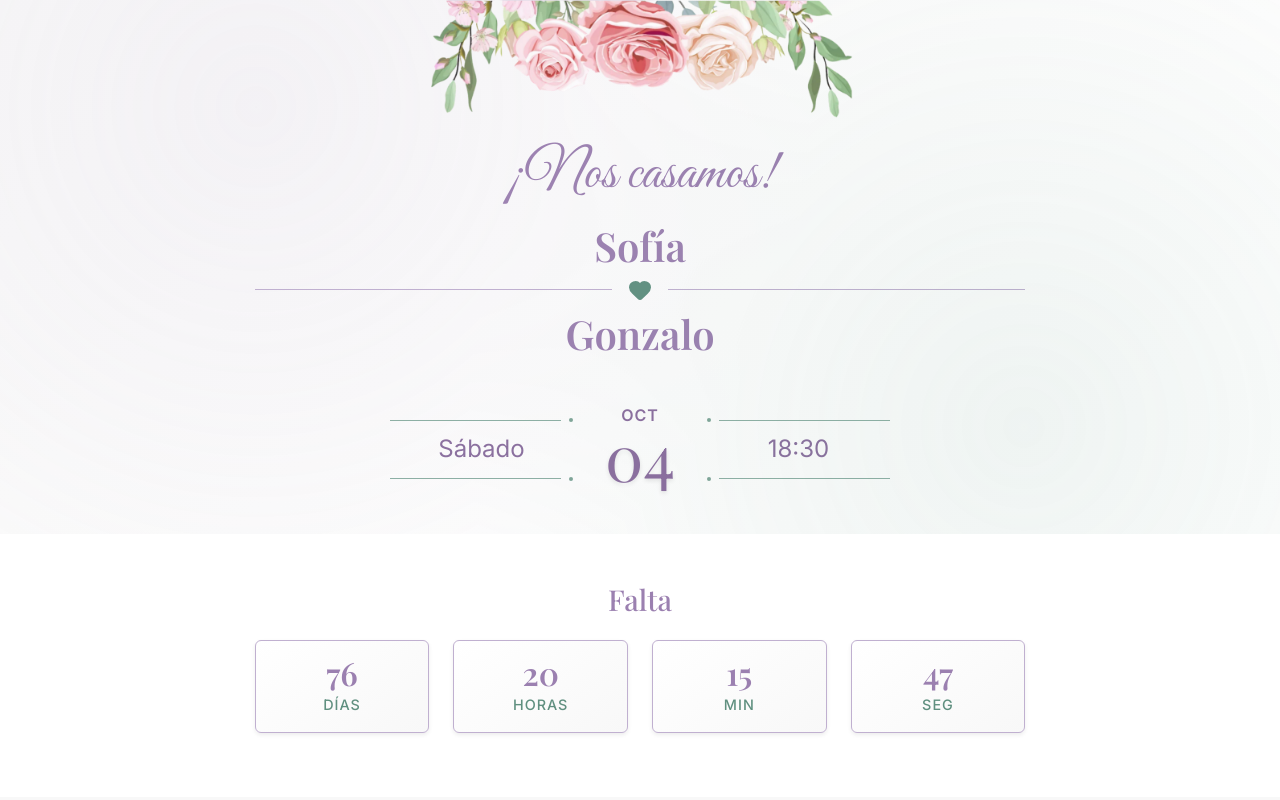
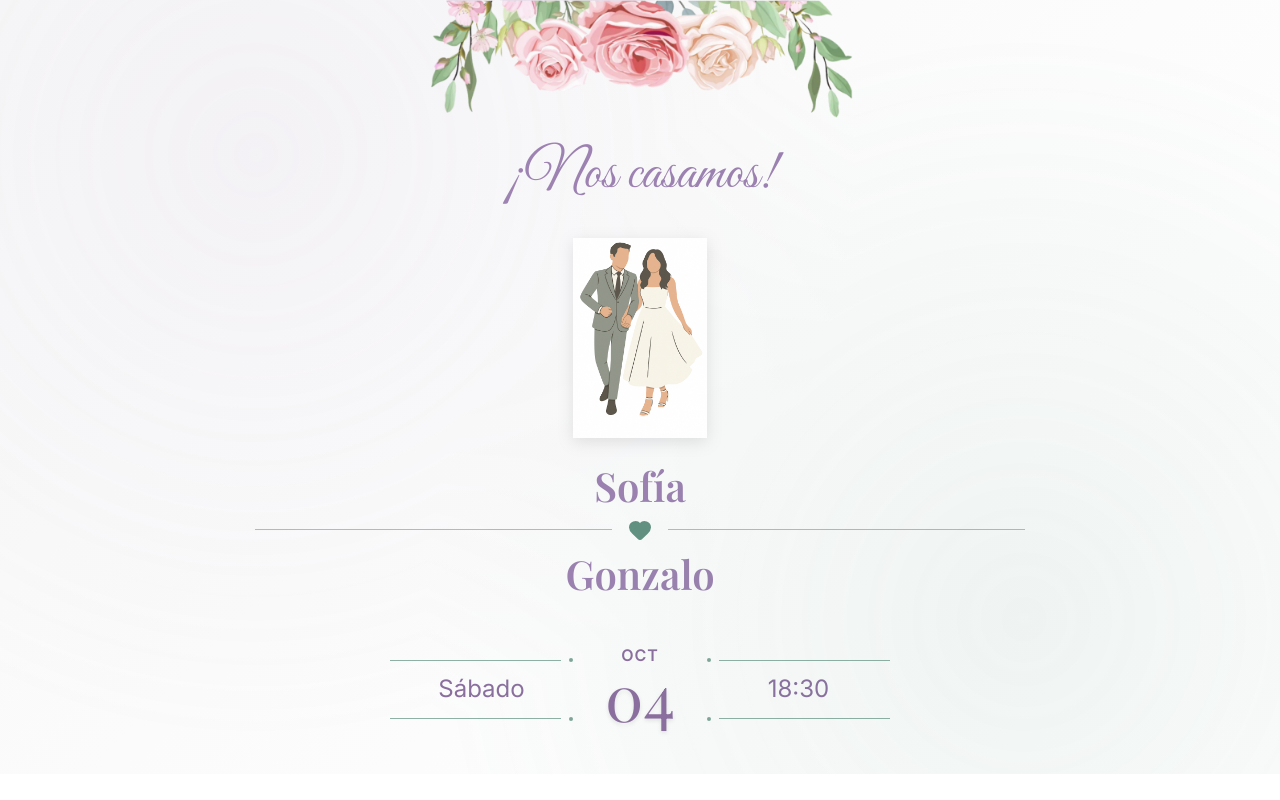
Before and after one commit to gleraromero/casamiento-sg, a React (Vite) app: page / in a window 1280 px wide. Shown: the top 800 px of the page. Built offline with nearby package versions, Linux system fonts and the light colour scheme; a web font is replaced by a local one.

Commit message:
feat: agregar imagen de los novios entre título y nombres

```diff
--- a/src/components/Header.tsx
+++ b/src/components/Header.tsx
@@ -21,6 +21,15 @@ const Header: React.FC = () => {
             <h1 className="font-script text-purple mb-3" style={{ fontSize: '3.5rem' }}>
               ¡Nos casamos!
             </h1>
+
+            {/* Imagen de los novios */}
+            <div className="novios-image-container mb-4">
+              <img
+                src="/novios.png"
+                alt="Sofía y Gonzalo"
+                className="novios-image"
+              />
+            </div>
 
             {/* Nombres */}
             <div className="names-section mb-4">
--- a/src/styles/components.css
+++ b/src/styles/components.css
@@ -41,6 +41,22 @@
   height: auto;
   max-height: 120px;
   object-fit: contain;
+}
+
+/* Imagen de los novios */
+.novios-image-container {
+  display: flex;
+  justify-content: center;
+  align-items: center;
+  margin: 2rem 0;
+}
+
+.novios-image {
+  max-width: 100%;
+  height: auto;
+  max-height: 200px;
+  object-fit: contain;
+  filter: drop-shadow(0 4px 8px rgba(0, 0, 0, 0.1));
 }
 
 /* Fecha estilizada */
```
Also changed, not shown: public/novios.png (added).
